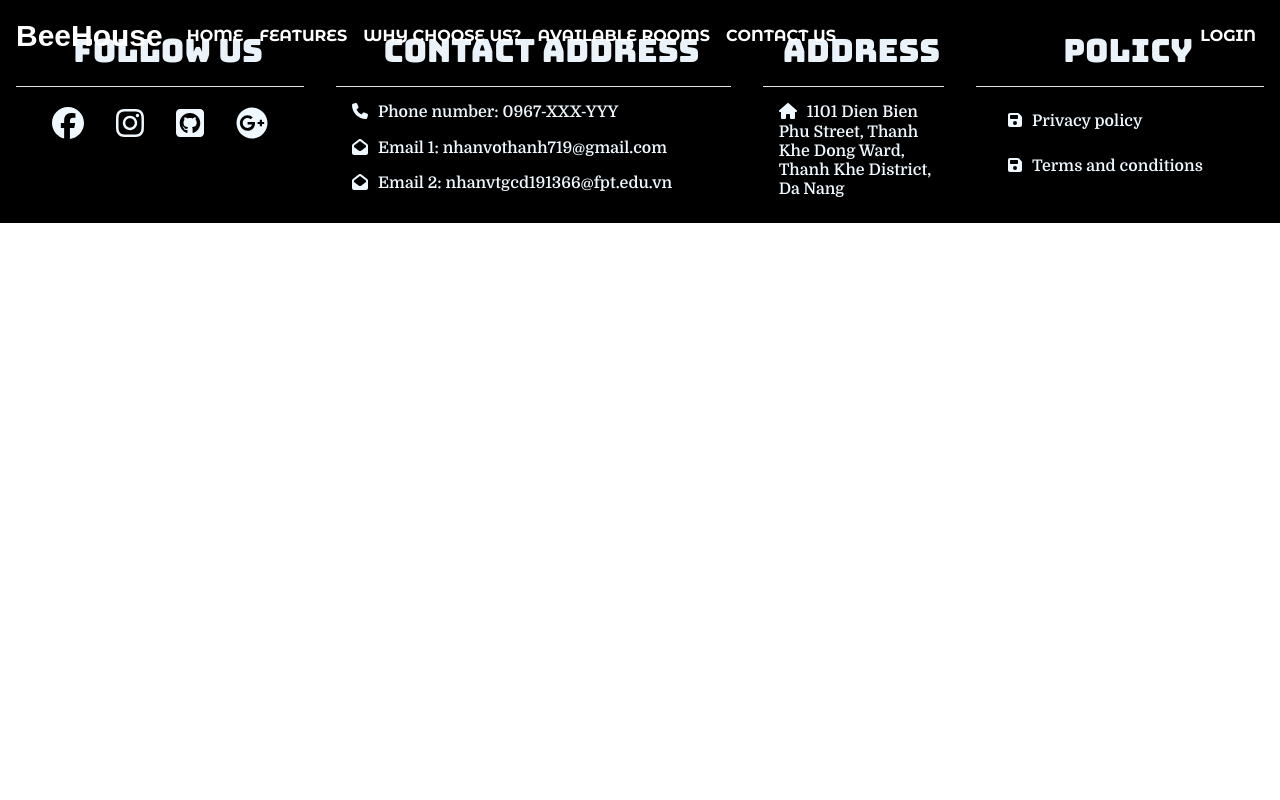
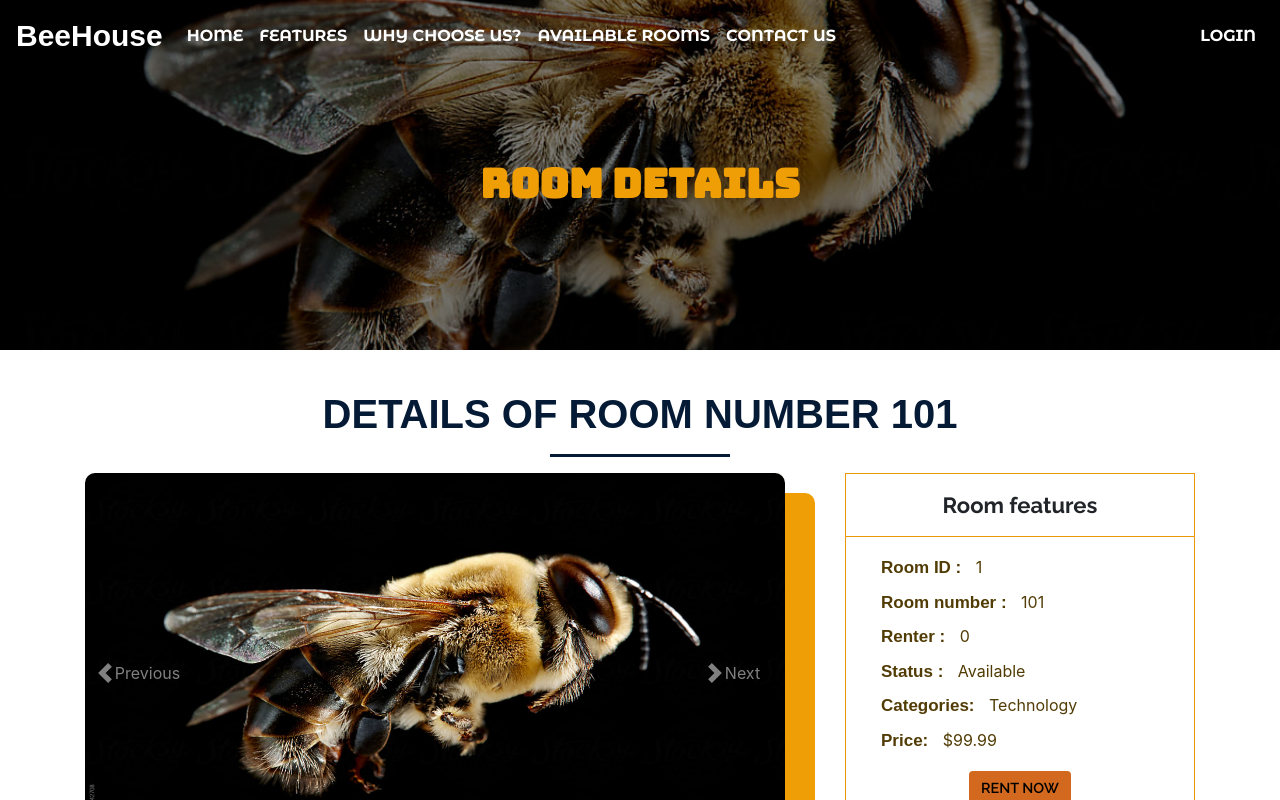
Before and after one commit to nhanvothanh719/boarding-house-management-system, a React (Create React App) app in the folder front-end/: page /available-room-details/1 in a window 1280 px wide. Shown: the top 800 px of the page. Built offline with nearby package versions, Linux system fonts and the light colour scheme; no server answers; a web font is replaced by a local one.

Commit message:
#46 Get room ID from URL to use in room details page

```diff
--- a/front-end/src/components/AvailableRoomDetails.jsx
+++ b/front-end/src/components/AvailableRoomDetails.jsx
@@ -5,6 +5,13 @@ import Image2 from '../assets/images/login_background.jpeg';
 import Image3 from '../assets/images/bottom_banner.png';
 
 export class AvailableRoomDetails extends Component {
+  constructor(props) {
+    super();
+    this.state = {
+      RoomID: props.roomId,
+    }
+  }
+
   render() {
     return (
       <Fragment>
@@ -33,6 +40,7 @@ export class AvailableRoomDetails extends Component {
                         <div class="widget_feature">
                             <h4 class="widget-title text-center">Room features</h4>
                             <ul>
+                                <li><span>Room ID :</span> {this.state.RoomID} </li>
                                 <li><span>Room number :</span> 101 </li>
                                 <li><span>Renter :</span> 0 </li>
                                 <li><span>Status :</span> Available </li>
--- a/front-end/src/components/AvailableRooms.jsx
+++ b/front-end/src/components/AvailableRooms.jsx
@@ -21,7 +21,7 @@ class AvailableRooms extends Component {
 
   render() {
     const AvailableRooms = this.state.data;
-    const AvailableRoomsDisplay = AvailableRooms.map((AvailableRooms) => {
+    const AvailableRoomsDisplay = AvailableRooms.map(AvailableRooms => {
       return (
         <Col lg={4} md={6} sm={12}>
           <Card className="roomCard">
@@ -33,7 +33,7 @@ class AvailableRooms extends Component {
               <Card.Text className="cardDescription">
               {AvailableRooms.description}
               </Card.Text>
-              <Link to="/available-room-details">
+              <Link to={"/available-room-details/" + AvailableRooms.id}>
                 <Button className="float-right customButton">
                   View room details
                 </Button>
--- a/front-end/src/pages/AvailableRoomDetailsPage.jsx
+++ b/front-end/src/pages/AvailableRoomDetailsPage.jsx
@@ -4,6 +4,13 @@ import AvailableRoomDetails from "../components/AvailableRoomDetails";
 import WebPageTitle from "../components/WebPageTitle";
 
 export class AvailableRoomDetailsPage extends Component {
+  constructor({match}) {
+    super();
+    this.state = {
+      RoomPassedID : match.params.roomID,
+    }
+  }
+
   componentDidMount(){
     window.scroll(0, 0)
   }
@@ -12,7 +19,7 @@ export class AvailableRoomDetailsPage extends Component {
       <Fragment>
         <WebPageTitle pageTitle="Room details" />
         <PageTitle title="Room details" />
-        <AvailableRoomDetails />
+        <AvailableRoomDetails roomId={this.state.RoomPassedID}/>
       </Fragment>
     );
   }
--- a/front-end/src/router/AppRouter.jsx
+++ b/front-end/src/router/AppRouter.jsx
@@ -51,7 +51,7 @@ class AppRouter extends Component {
           {/* Available room details */}
           <Route
             exact
-            path="/available-room-details"
+            path="/available-room-details/:roomID"
             component={AvailableRoomDetailsPage}
           />
           <Route
```
